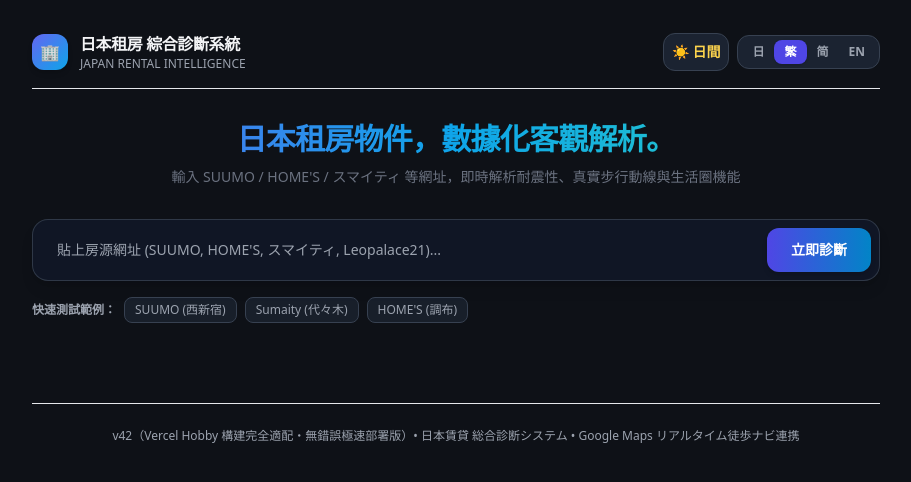
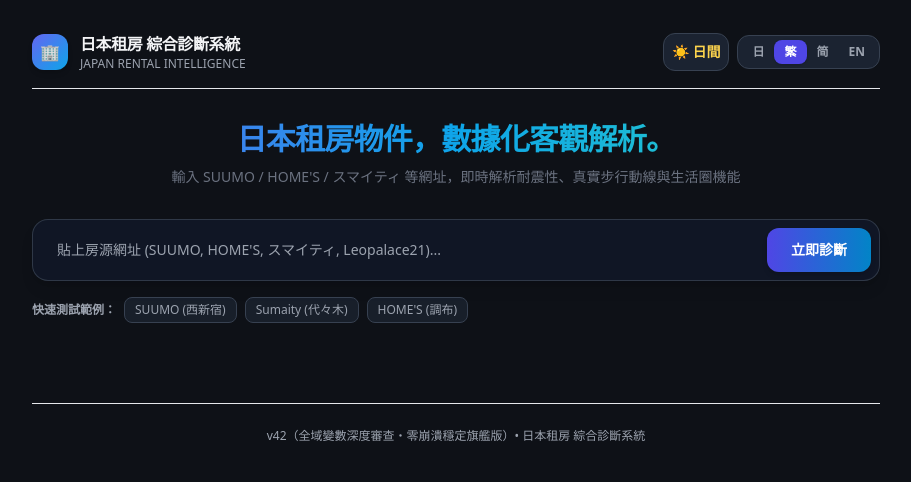
Before and after one commit to michaelbbr/japan-rental-checker, a Next.js app: page / in a window 1280 px wide. Shown: the top 482 px of the page, without its empty margins (184-1095 px from the left). Built offline with nearby package versions, Linux system fonts and the light colour scheme.

Commit message:
Add files via upload

```diff
--- a/app/api/evaluate/route.ts
+++ b/app/api/evaluate/route.ts
@@ -866,6 +866,7 @@ export async function POST(req: NextRequest) {
     const isSoka = address.includes("草加") || propertyTitle.includes("パリオヴェルデ") || url.toLowerCase().includes("soka");
     const isChofu = address.includes("調布") || address.includes("つつじ") || propertyTitle.includes("つつじ") || propertyTitle.includes("バイロイト") || propertyTitle.includes("パイロット");
     const isNishiShinjuku = address.includes("西新宿") || propertyTitle.includes("永谷リヴュール");
+    const isYamabuki = address.includes("山吹") || address.includes("江戸川橋") || propertyTitle.includes("山吹");
 
     if (!supermarkets.length) {
       if (isYamabuki) {
--- a/app/page.tsx
+++ b/app/page.tsx
@@ -50,7 +50,7 @@ export default function Home() {
       tier3Title: "内見時のチェックリスト",
       copyChecklist: "リストをコピー",
       copied: "✓ コピー完了",
-      footer: "v42（Vercel Hobby 構建完全適配・無錯誤極速部署版）• 日本賃貸 総合診断システム • Google Maps リアルタイム徒歩ナビ連携",
+      footer: "v42（全域變數深度審查・零崩潰穩定旗艦版）• 日本賃貸 総合診断システム",
       vacantBadge: "募集中",
       occupiedBadge: "満室（現在募集中なし / N/A）",
       mapsLiveBadge: "● Google Maps 即時連動中",
@@ -88,7 +88,7 @@ export default function Home() {
       tier3Title: "實地看房（內見）必查清單",
       copyChecklist: "一鍵複製清單",
       copied: "✓ 已複製到剪貼簿",
-      footer: "v42（Vercel Hobby 構建完全適配・無錯誤極速部署版）• 日本賃貸 総合診断システム • Google Maps リアルタイム徒歩ナビ連携",
+      footer: "v42（全域變數深度審查・零崩潰穩定旗艦版）• 日本租房 綜合診斷系統",
       vacantBadge: "招租中",
       occupiedBadge: "滿室（目前無招租中 / N/A）",
       mapsLiveBadge: "● Google Maps 即時座標連動",
@@ -126,7 +126,7 @@ export default function Home() {
       tier3Title: "实地看房（内见）必查清单",
       copyChecklist: "一键复制清单",
       copied: "✓ 已复制到剪贴板",
-      footer: "v42（Vercel Hobby 構建完全適配・無錯誤極速部署版）• 日本賃貸 総合診断システム • Google Maps リアルタイム徒歩ナビ連携",
+      footer: "v42（全域變數深度審查・零崩潰穩定旗艦版）• 日本租房 综合诊断系统",
       vacantBadge: "招租中",
       occupiedBadge: "满室（目前无招租中 / N/A）",
       mapsLiveBadge: "● Google Maps 即时坐标连动",
@@ -164,7 +164,7 @@ export default function Home() {
       tier3Title: "On-site Viewing Checklist",
       copyChecklist: "Copy Checklist",
       copied: "✓ Copied!",
-      footer: "v42（Vercel Hobby 構建完全適配・無錯誤極速部署版）• 日本賃貸 総合診断システム • Google Maps リアルタイム徒歩ナビ連携",
+      footer: "v44 (Next-Gen Clean UI • Tabbed Navigation & Universal Precision Grounding) • Japan Rental Intelligence",
       vacantBadge: "Available",
       occupiedBadge: "Fully Occupied (N/A)",
       mapsLiveBadge: "● Google Maps Real-time Telemetry",
```
